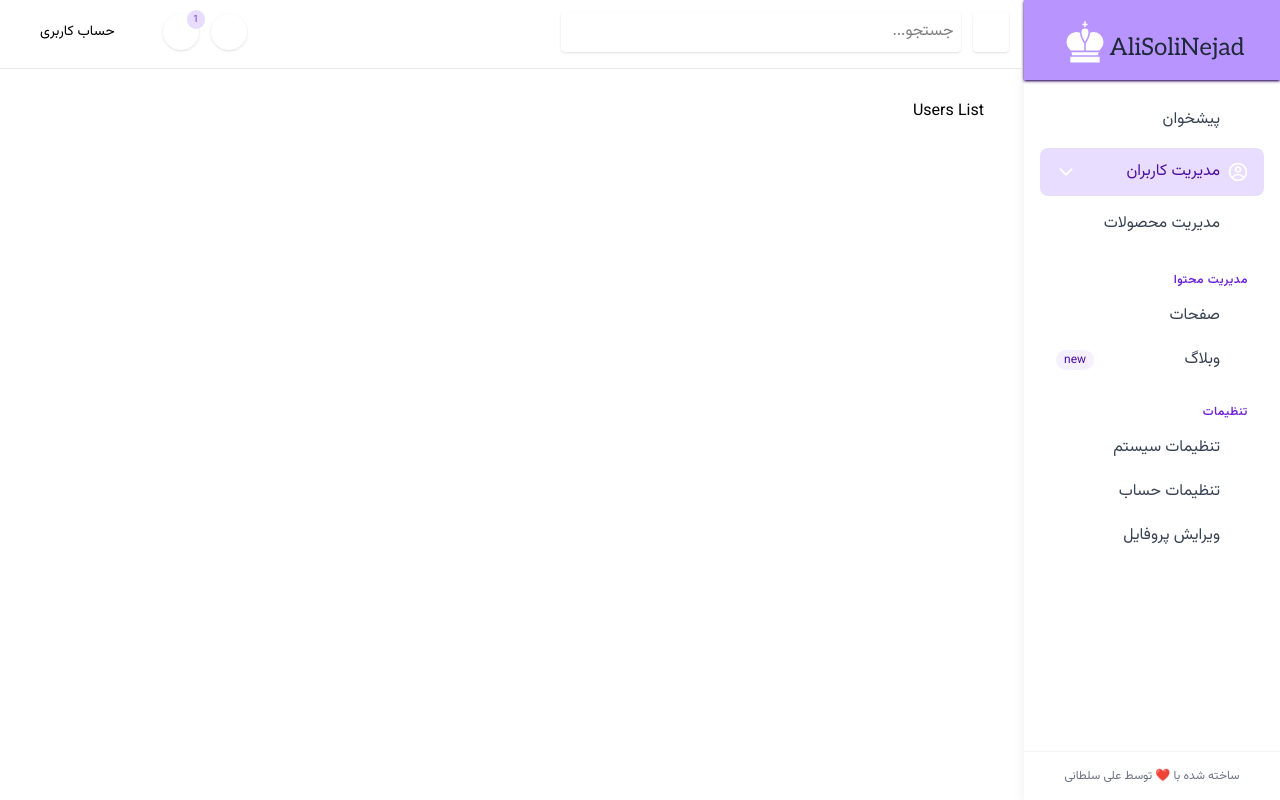
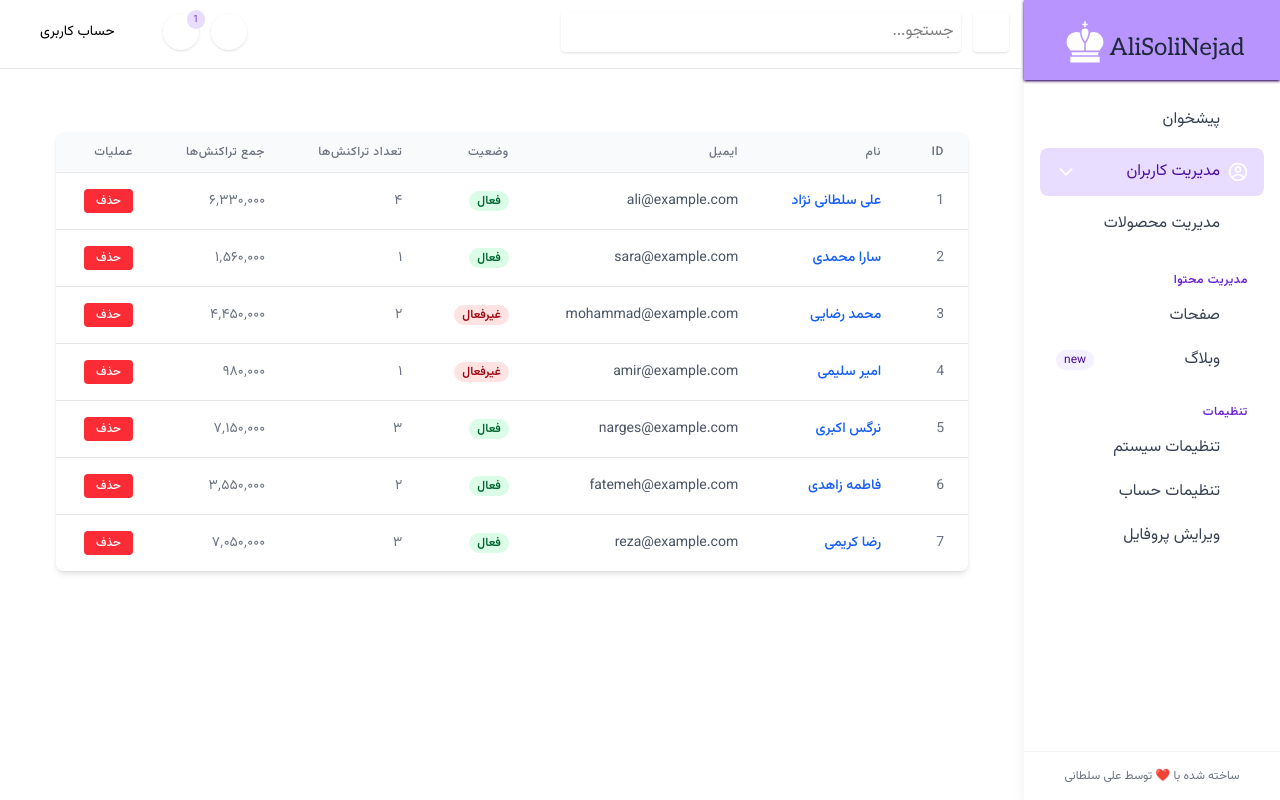
Before and after one commit to alisoltaninejad/Admin-Dashboard, a React (Vite) app: page /Users in a window 1280 px wide. Built offline with nearby package versions, Linux system fonts and the light colour scheme; a web font is replaced by a local one.

Commit message:
developing user list page

```diff
--- a/src/components/LatestTransactions/LatestTransactions.jsx
+++ b/src/components/LatestTransactions/LatestTransactions.jsx
@@ -34,7 +34,7 @@ export default function LatestTransactions() {
           parsePersianDate(b.transaction.date) -
           parsePersianDate(a.transaction.date)
       )
-      .slice(0, 4);
+      .slice(0, 5);
   };
 
   const allUsers = usersModule.getAllUsers();
@@ -67,9 +67,9 @@ export default function LatestTransactions() {
             </tr>
           </thead>
           <tbody>
-            {latestTransactions.map((item, index) => (
+            {latestTransactions.map((item) => (
               <tr
-                key={index}
+                key={item.id}
                 className="border-b border-gray-100 hover:bg-gray-50"
               >
                 <td className="py-3 px-4 text-center">{item.userName}</td>
--- a/src/components/UsersModule/UsersModule.jsx
+++ b/src/components/UsersModule/UsersModule.jsx
@@ -14,82 +14,96 @@ const toPersianDate = (date = new Date()) => {
 const users = [
   {
     id: 1,
-    name: "  علی سلطانی نژاد",
+    name: "علی سلطانی نژاد",
     job: "توسعه‌دهنده بک‌اند",
     transactions: [
-      {
-        id: 1,
-        date: toPersianDate(new Date(2025, 4, 15)), // 1404/02/25
-        amount: '۱,۲۳۰,۰۰۰',
-        status: 'approved'
-      },
-      {
-        id: 2,
-        date: toPersianDate(new Date(2021, 5, 20)), // 1404/03/30
-        amount: '۸۵۰,۰۰۰',
-        status: 'pending'
-      },
-      {
-        id: 5,
-        date: toPersianDate(new Date(2022, 7, 1)), // 1404/05/10
-        amount: '۱,۵۰۰,۰۰۰',
-        status: 'approved'
-      },
-      {
-        id: 6,
-        date: toPersianDate(new Date(2025, 7, 2)), // 1404/05/11
-        amount: '۲,۷۵۰,۰۰۰',
-        status: 'pending'
-      }
+      { id: 1, date: toPersianDate(new Date(2025, 4, 15)), amount: 1230000, status: 'approved' },
+      { id: 2, date: toPersianDate(new Date(2021, 5, 20)), amount: 850000, status: 'pending' },
+      { id: 5, date: toPersianDate(new Date(2022, 7, 1)), amount: 1500000, status: 'approved' },
+      { id: 6, date: toPersianDate(new Date(2025, 7, 2)), amount: 2750000, status: 'pending' }
     ],
     userStatus: 'active',
     email: 'ali@example.com',
-    phone: '۰۹۱۲۳۴۵۶۷۸۹',
-    joinDate: toPersianDate(new Date(2023, 0, 10)) // 1401/10/20
+    phone: '09123456789',
+    joinDate: toPersianDate(new Date(2023, 0, 10))
   },
   {
     id: 2,
     name: "سارا محمدی",
     job: "طراح رابط کاربری",
     transactions: [
-      {
-        id: 3,
-        date: toPersianDate(new Date(2024, 3, 10)), // 1403/01/21
-        amount: '۱,۵۶۰,۰۰۰',
-        status: 'declined'
-      }
+      { id: 3, date: toPersianDate(new Date(2024, 3, 10)), amount: 1560000, status: 'declined' }
     ],
     userStatus: 'active',
     email: 'sara@example.com',
-    phone: '۰۹۱۲۹۸۷۶۵۴۳',
-    joinDate: toPersianDate(new Date(2022, 2, 15)) // 1400/12/25
+    phone: '09129876543',
+    joinDate: toPersianDate(new Date(2022, 2, 15))
   },
   {
     id: 3,
     name: "محمد رضایی",
     job: "مدیر پروژه",
-    transactions: [],
+    transactions: [
+      { id: 7, date: toPersianDate(new Date(2023, 8, 12)), amount: 3200000, status: 'approved' },
+      { id: 8, date: toPersianDate(new Date(2024, 1, 5)), amount: 1250000, status: 'approved' }
+    ],
     userStatus: 'not active',
     email: 'mohammad@example.com',
-    phone: '۰۹۳۵۱۲۳۴۵۶۷',
-    joinDate: toPersianDate(new Date(2021, 10, 5)) // 1400/08/14
+    phone: '09351234567',
+    joinDate: toPersianDate(new Date(2021, 10, 5))
   },
   {
     id: 4,
+    name: "امیر سلیمی",
+    job: "مدیر داخلی",
+    transactions: [
+      { id: 9, date: toPersianDate(new Date(2025, 2, 18)), amount: 980000, status: 'pending' }
+    ],
+    userStatus: 'not active',
+    email: 'amir@example.com',
+    phone: '09355353567',
+    joinDate: toPersianDate(new Date(2025, 10, 5))
+  },
+  {
+    id: 5,
     name: "نرگس اکبری",
     job: "توسعه‌دهنده فرانت‌اند",
     transactions: [
-      {
-        id: 4,
-        date: toPersianDate(new Date(2025, 6, 31)), // 1404/05/09
-        amount: '۲,۳۰۰,۰۰۰',
-        status: 'approved'
-      }
+      { id: 10, date: toPersianDate(new Date(2025, 6, 31)), amount: 2300000, status: 'approved' },
+      { id: 11, date: toPersianDate(new Date(2025, 7, 15)), amount: 1750000, status: 'pending' },
+      { id: 12, date: toPersianDate(new Date(2025, 9, 3)), amount: 3100000, status: 'approved' }
     ],
     userStatus: 'active',
     email: 'narges@example.com',
-    phone: '۰۹۰۱۲۳۴۵۶۷۸',
-    joinDate: toPersianDate(new Date(2023, 0, 1)) // 1401/10/11
+    phone: '09012345678',
+    joinDate: toPersianDate(new Date(2023, 0, 1))
+  },
+  {
+    id: 6,
+    name: "فاطمه زاهدی",
+    job: "تحلیلگر داده",
+    transactions: [
+      { id: 13, date: toPersianDate(new Date(2024, 11, 20)), amount: 2100000, status: 'approved' },
+      { id: 14, date: toPersianDate(new Date(2025, 0, 5)), amount: 1450000, status: 'declined' }
+    ],
+    userStatus: 'active',
+    email: 'fatemeh@example.com',
+    phone: '09187654321',
+    joinDate: toPersianDate(new Date(2022, 5, 10))
+  },
+  {
+    id: 7,
+    name: "رضا کریمی",
+    job: "مدیر فنی",
+    transactions: [
+      { id: 15, date: toPersianDate(new Date(2023, 4, 22)), amount: 2850000, status: 'approved' },
+      { id: 16, date: toPersianDate(new Date(2024, 7, 30)), amount: 1950000, status: 'approved' },
+      { id: 17, date: toPersianDate(new Date(2025, 2, 14)), amount: 2250000, status: 'pending' }
+    ],
+    userStatus: 'active',
+    email: 'reza@example.com',
+    phone: '09213456789',
+    joinDate: toPersianDate(new Date(2021, 8, 15))
   }
 ];
 
@@ -113,15 +127,25 @@ const users = [
     return newUser;
   },
 
-    updateUser: (id, updateData) => {
+  // تغییر داده‌شده برای پشتیبانی از ویرایش فیلدهای جداگانه
+  updateUser: (id, field, value) => {
     const userIndex = users.findIndex(user => user.id === id);
     if (userIndex === -1) return null;
 
+    // اگر field یک رشته باشد (ویرایش تک فیلد)
+    if (typeof field === 'string') {
       users[userIndex] = {
         ...users[userIndex],
-        ...updateData,
-        id
+        [field]: value
       };
+    }
+    // اگر field یک آبجکت باشد (ویرایش چند فیلد)
+    else if (typeof field === 'object') {
+      users[userIndex] = {
+        ...users[userIndex],
+        ...field
+      };
+    }
 
     return users[userIndex];
   },
@@ -162,6 +186,17 @@ const users = [
     return false;
   },
 
+  // متد جدید برای محاسبه مجموع تراکنش‌ها
+  getTotalTransactionsAmount: (userId) => {
+    const user = users.find(user => user.id === userId);
+    if (!user) return 0;
+
+    return user.transactions.reduce((total, transaction) => {
+      const amount = parseInt(transaction.amount.replace(/,/g, ''), 10) || 0;
+      return total + amount;
+    }, 0);
+  },
+
   // تابع کمکی برای دریافت تاریخ شمسی
   getPersianDate: (date) => toPersianDate(date)
 };
--- a/src/pages/Users/Users.jsx
+++ b/src/pages/Users/Users.jsx
@@ -1,7 +1,181 @@
-import React from 'react'
+import React, { useState, useEffect } from 'react';
+import usersModule from '../../components/UsersModule/UsersModule';
 
 export default function Users() {
+  const [users, setUsers] = useState([]);
+  const [editingUser, setEditingUser] = useState(null);
+  const [editField, setEditField] = useState('');
+  const [editValue, setEditValue] = useState('');
+
+  // بارگذاری اولیه کاربران
+  useEffect(() => {
+    loadUsers();
+  }, []);
+
+  const loadUsers = () => {
+    setUsers(usersModule.getAllUsers());
+  };
+
+  const handleEditClick = (userId, field, currentValue) => {
+    setEditingUser(userId);
+    setEditField(field);
+    setEditValue(currentValue);
+  };
+
+  const handleSaveEdit = (userId) => {
+    usersModule.updateUser(userId, editField, editValue);
+    loadUsers(); // بارگذاری مجدد کاربران پس از ویرایش
+    setEditingUser(null);
+    setEditField('');
+    setEditValue('');
+  };
+
+  const handleCancelEdit = () => {
+    setEditingUser(null);
+    setEditField('');
+    setEditValue('');
+  };
+
+  const handleDeleteUser = (userId) => {
+    if (window.confirm('آیا از حذف این کاربر مطمئن هستید؟')) {
+      usersModule.deleteUser(userId);
+      setUsers(prevUsers => prevUsers.filter(user => user.id !== userId));
+    }
+  };
+
+  const calculateTotalTransactions = (transactions) => {
+    return transactions
+      .reduce((total, transaction) => total + (transaction.amount || 0), 0)
+      .toLocaleString('fa-IR');
+  };
+
+  const formatTransactionCount = (count) => {
+    return count.toLocaleString('fa-IR');
+  };
+
   return (
-    <div>Users List</div>
-  )
+    <div className="container mx-auto px-4 py-8">
+      <div className="bg-white shadow-md rounded-lg overflow-hidden">
+        <table className="min-w-full divide-y divide-gray-200">
+          <thead className="bg-gray-50">
+            <tr>
+              <th className="px-6 py-3 text-right text-xs font-medium text-gray-500 uppercase tracking-wider">ID</th>
+              <th className="px-6 py-3 text-right text-xs font-medium text-gray-500 uppercase tracking-wider">نام</th>
+              <th className="px-6 py-3 text-right text-xs font-medium text-gray-500 uppercase tracking-wider">ایمیل</th>
+              <th className="px-6 py-3 text-right text-xs font-medium text-gray-500 uppercase tracking-wider">وضعیت</th>
+              <th className="px-6 py-3 text-right text-xs font-medium text-gray-500 uppercase tracking-wider">تعداد تراکنش‌ها</th>
+              <th className="px-6 py-3 text-right text-xs font-medium text-gray-500 uppercase tracking-wider">جمع تراکنش‌ها</th>
+              <th className="px-6 py-3 text-right text-xs font-medium text-gray-500 uppercase tracking-wider">عملیات</th>
+            </tr>
+          </thead>
+          <tbody className="bg-white divide-y divide-gray-200">
+            {users.map((user) => (
+              <tr key={user.id} className="hover:bg-gray-50">
+                <td className="px-6 py-4 whitespace-nowrap text-sm text-gray-500">
+                  {user.id}
+                </td>
+
+                {/* نام کاربر */}
+                <td className="px-6 py-4 whitespace-nowrap">
+                  {editingUser === user.id && editField === 'name' ? (
+                    <div className="flex items-center gap-2">
+                      <input
+                        type="text"
+                        value={editValue}
+                        onChange={(e) => setEditValue(e.target.value)}
+                        className="border border-gray-300 rounded px-2 py-1 text-sm w-full"
+                        autoFocus
+                      />
+                      <button
+                        onClick={() => handleSaveEdit(user.id)}
+                        className="px-2 py-1 text-xs bg-green-500 text-white rounded hover:bg-green-600"
+                      >
+                        ذخیره
+                      </button>
+                      <button
+                        onClick={handleCancelEdit}
+                        className="px-2 py-1 text-xs bg-gray-500 text-white rounded hover:bg-gray-600"
+                      >
+                        لغو
+                      </button>
+                    </div>
+                  ) : (
+                    <span
+                      className="text-sm font-medium text-blue-600 hover:text-blue-800 hover:underline cursor-pointer"
+                      onClick={() => handleEditClick(user.id, 'name', user.name)}
+                    >
+                      {user.name}
+                    </span>
+                  )}
+                </td>
+
+                {/* ایمیل کاربر */}
+                <td className="px-6 py-4 whitespace-nowrap">
+                  {editingUser === user.id && editField === 'email' ? (
+                    <div className="flex items-center gap-2">
+                      <input
+                        type="email"
+                        value={editValue}
+                        onChange={(e) => setEditValue(e.target.value)}
+                        className="border border-gray-300 rounded px-2 py-1 text-sm w-full"
+                        autoFocus
+                      />
+                      <button
+                        onClick={() => handleSaveEdit(user.id)}
+                        className="px-2 py-1 text-xs bg-green-500 text-white rounded hover:bg-green-600"
+                      >
+                        ذخیره
+                      </button>
+                      <button
+                        onClick={handleCancelEdit}
+                        className="px-2 py-1 text-xs bg-gray-500 text-white rounded hover:bg-gray-600"
+                      >
+                        لغو
+                      </button>
+                    </div>
+                  ) : (
+                    <span
+                      className="text-sm text-gray-600 hover:text-gray-800 hover:underline cursor-pointer"
+                      onClick={() => handleEditClick(user.id, 'email', user.email)}
+                    >
+                      {user.email}
+                    </span>
+                  )}
+                </td>
+
+                {/* وضعیت کاربر */}
+                <td className="px-6 py-4 whitespace-nowrap">
+                  <span className={`px-2 inline-flex text-xs leading-5 font-semibold rounded-full ${
+                    user.userStatus === 'active' ? 'bg-green-100 text-green-800' : 'bg-red-100 text-red-800'
+                  }`}>
+                    {user.userStatus === 'active' ? 'فعال' : 'غیرفعال'}
+                  </span>
+                </td>
+
+                {/* تعداد تراکنش‌ها */}
+                <td className="px-6 py-4 whitespace-nowrap text-sm text-gray-500">
+                  {formatTransactionCount(user.transactions.length)}
+                </td>
+
+                {/* جمع تراکنش‌ها */}
+                <td className="px-6 py-4 whitespace-nowrap text-sm text-gray-500">
+                  {calculateTotalTransactions(user.transactions)}
+                </td>
+
+                {/* عملیات */}
+                <td className="px-6 py-4 whitespace-nowrap text-sm font-medium">
+                  <button
+                    className="px-3 py-1 text-xs bg-red-500 text-white rounded hover:bg-red-600 transition-colors"
+                    onClick={() => handleDeleteUser(user.id)}
+                  >
+                    حذف
+                  </button>
+                </td>
+              </tr>
+            ))}
+          </tbody>
+        </table>
+      </div>
+    </div>
+  );
 }
```
Also changed, not shown: src/components/LatestUsers/LatestUsers.jsx (+20 -17 lines). Lines whose indentation alone changed are shown as unchanged.
